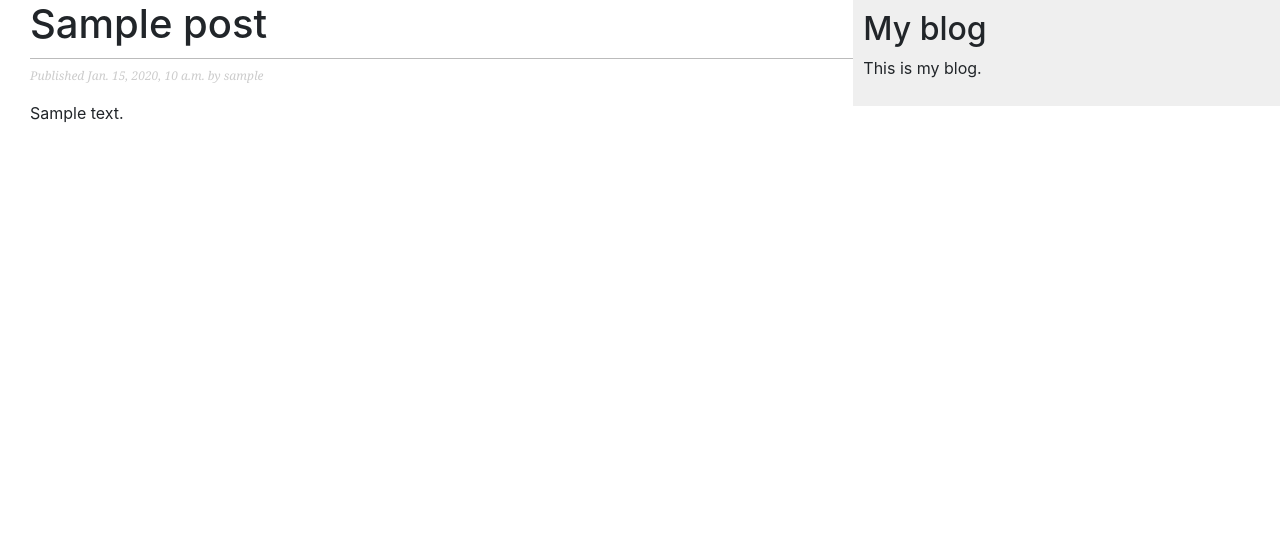
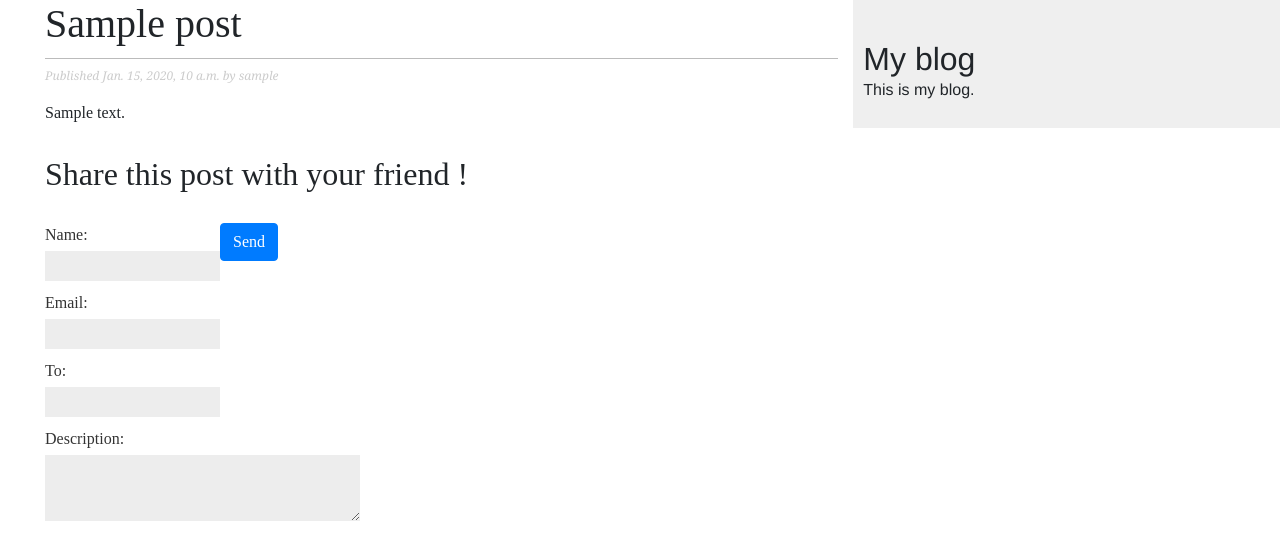
Before and after one commit to io-23SklyarAnton/django_blog, a Django app: a page that uses blog/templates/basic.html in a window 1280 px wide. Shown: the top 560 px of the page. Run offline with Django 5.2, Linux system fonts and the light colour scheme; tables that the repository leaves empty hold one stand-in row (values such as "Sample post"); some libraries are stand-ins or nearby versions.

Commit message:
added possibility to send a post to your friend via email

```diff
--- /dev/null
+++ b/blog/forms.py
@@ -0,0 +1,8 @@
+from django import forms
+
+
+class EmailForm(forms.Form):
+    name = forms.CharField(max_length=25)
+    email = forms.EmailField()
+    to = forms.EmailField()
+    description = forms.CharField(required=False, widget=forms.Textarea(attrs={'rows': 3}))
--- a/blog/static/css/blog.css
+++ b/blog/static/css/blog.css
@@ -1,37 +1,43 @@
 body {
-    margin:0;
-    padding:0;
-    font-family:helvetica, sans-serif;
+    margin: 0;
+    padding: 0;
+    font-family: helvetica, sans-serif;
 }
 
 a {
-    color:#00abff;
-    text-decoration:none;
+    color: #00abff;
+    text-decoration: none;
 }
 
 h1 {
-    font-weight:normal;
-    border-bottom:1px solid #bbb;
-    padding:0 0 10px 0;
+    font-weight: normal;
+    border-bottom: 1px solid #bbb;
+    padding: 0 0 10px 0;
 }
 
 h2 {
-    font-weight:normal;
-    margin:30px 0 0;
+    font-weight: normal;
+    margin: 30px 30px 0 0;
 }
 
 #content {
-    padding:0 0 0 30px;
+    padding: 0 0 0 30px;
+    font-family: "Agency FB", serif;
+}
+
+form {
+    font-weight: normal;
+    margin: 30px 0 0;
 }
 
 #sidebar {
-    padding:10px;
-    background:#efefef;
-    height:100%;
+    padding: 10px;
+    background: #efefef;
+    height: 100%;
 }
 
 p.date {
-    color:#ccc;
+    color: #ccc;
     font-family: georgia, serif;
     font-size: 12px;
     font-style: italic;
@@ -39,50 +45,55 @@ p.date {
 
 /* pagination */
 .pagination {
-    margin:40px 0;
-    font-weight:bold;
+    margin: 40px 0;
+    font-weight: bold;
 }
 
 /* forms */
 label {
-    float:left;
-    clear:both;
-    color:#333;
-    margin-bottom:4px;
+    float: left;
+    clear: both;
+    color: #333;
+    margin-bottom: 4px;
 }
+
 input, textarea {
-    clear:both;
-    float:left;
-    margin:0 0 10px;
-    background:#ededed;
-    border:0;
-    padding:6px 10px;
-    font-size:12px;
+    clear: both;
+    float: left;
+    margin: 0 0 10px;
+    background: #ededed;
+    border: 0;
+    padding: 6px 10px;
+    font-size: 12px;
 }
+
 input[type=submit] {
-    font-weight:bold;
-    background:#00abff;
-    color:#fff;
-    padding:10px 20px;
-    font-size:14px;
-    text-transform:uppercase;
+    font-weight: bold;
+    background: #00abff;
+    color: #fff;
+    padding: 10px 20px;
+    font-size: 14px;
+    text-transform: uppercase;
 }
+
 .errorlist {
-    color:#cc0033;
-    float:left;
-    clear:both;
-    padding-left:10px;
+    color: #cc0033;
+    float: left;
+    clear: both;
+    padding-left: 10px;
 }
 
 /* comments */
 .comment {
-    padding:10px;
+    padding: 10px;
 }
+
 .comment:nth-child(even) {
-    background:#efefef;
+    background: #efefef;
 }
+
 .comment .info {
-    font-weight:bold;
-    font-size:12px;
-    color:#666;
+    font-weight: bold;
+    font-size: 12px;
+    color: #666;
 }
--- a/blog/templates/basic.html
+++ b/blog/templates/basic.html
@@ -4,8 +4,8 @@
 <html lang="en">
 <head>
     <title>{% block title %}{% endblock %}</title>
+    {% bootstrap_css %}
     <link href="{% static "css/blog.css" %}" rel="stylesheet">
-        {% bootstrap_css %}
 </head>
 <body>
 <div class="container-fluid">
--- a/blog/templates/post/post-detail.html
+++ b/blog/templates/post/post-detail.html
@@ -1,11 +1,39 @@
 {% extends "basic.html" %}
+{% load static %}
+
+{% block extra_css %}
+    <link rel="stylesheet" href="{% static 'css/blog.css' %}">
+{% endblock %}
 
 {% block title %}{{ post.title }}{% endblock %}
+{% block content %}
+    <div class="container">
+        <div class="row">
+            <div class="col-12">
+                <h1>{{ post.title }}</h1>
+                <p class="date">
+                    Published {{ post.publish }} by {{ post.author }}
+                </p>
+                {{ post.text|linebreaks }}
 
-{% block content %}
-  <h1>{{ post.title }}</h1>
-  <p class="date">
-    Published {{ post.publish }} by {{ post.author }}
-  </p>
-  {{ post.text|linebreaks }}
+                <h2>Share this post with your friend !</h2>
+                <form action="{{ post.get_absolute_url }}" class="form" method="post">
+                    {% csrf_token %}
+                    {{ form }}
+                    <button type="submit" class="btn btn-primary">Send</button>
+                </form>
+            </div>
+        </div>
+        <div class="row">
+            <div class="col-12">
+                {% if sent %}
+                    <div class="alert alert-success" role="alert">
+                        <h4 class="alert-heading"></h4>
+                        <p>successfully sent!</p>
+                        <p class="mb-0"></p>
+                    </div>
+                {% endif %}
+            </div>
+        </div>
+    </div>
 {% endblock %}
--- a/blog/urls.py
+++ b/blog/urls.py
@@ -4,5 +4,6 @@ from . import views
 app_name = 'blog'
 
 urlpatterns = [path('', views.AllPostList.as_view(), name='all_posts'),
-               path('<int:year>/<int:month>/<int:day>/<slug:post_slug>/', views.post_detail, name='post_detail'),
+               path('<int:year>/<int:month>/<int:day>/<slug:post_slug>/', views.PostDetail.as_view(),
+                    name='post_detail'),
                ]
--- a/blog/views.py
+++ b/blog/views.py
@@ -1,8 +1,14 @@
 from django.shortcuts import render, get_object_or_404
+from django.views import View
 from django.views.generic import ListView, DetailView
+from django.core.mail import send_mail
 
 from .models import Post
-from django.core.paginator import Paginator, EmptyPage, PageNotAnInteger
+from .forms import EmailForm
+
+
+def home_page(request):
+    return render(request, 'home_page.html')
 
 
 class AllPostList(ListView):
@@ -12,8 +18,22 @@ class AllPostList(ListView):
     context_object_name = 'posts'
 
 
-def post_detail(request, year, month, day, post_slug):
-    post = get_object_or_404(Post, status=Post.Status.PUBLISHED, publish__year=year, publish__month=month,
-                             publish__day=day, slug=post_slug)
+class PostDetail(View):
+    def get(self, request, year, month, day, post_slug):
+        post = get_object_or_404(Post, status=Post.Status.PUBLISHED, publish__year=year, publish__month=month,
+                                 publish__day=day, slug=post_slug)
+        return render(request, 'post/post-detail.html', {'post': post, 'form': EmailForm()})
 
-    return render(request, 'post/post-detail.html', {'post': post})
+    def post(self, request, year, month, day, post_slug):
+        post = get_object_or_404(Post, status=Post.Status.PUBLISHED, publish__year=year, publish__month=month,
+                                 publish__day=day, slug=post_slug)
+        form = EmailForm(request.POST)
+        sent = False
+        if form.is_valid():
+            clear_data = form.cleaned_data
+            post_url = request.build_absolute_uri(post.get_absolute_url())
+            title = f"{clear_data['name']} wants you to read {post.title}"
+            description = f"he sent you this message: {clear_data['description']}. Watch it on {post_url}"
+            send_mail(title, description, '80kap.i.toshka@gmail.com', [clear_data['to']])
+            sent = True
+        return render(request, 'post/post-detail.html', {'post': post, 'form': EmailForm(), 'sent': sent})
--- a/blog_project/urls.py
+++ b/blog_project/urls.py
@@ -18,11 +18,12 @@ from django.contrib import admin
 from django.urls import path, include
 from django.conf import settings
 from django.conf.urls.static import static
-
+from blog.views import home_page
 
 urlpatterns = [
     path('admin/', admin.site.urls),
     path('blog/', include('blog.urls', namespace='blog')),
+    path('', home_page),
 ]
 
 urlpatterns += static(settings.STATIC_URL, document_root=settings.STATIC_ROOT)
```
Also changed, not shown: blog/templates/home_page.html (added, +18 -0 lines), blog_project/settings.py (+10 -8 lines), 1 other file. Lines whose indentation alone changed are shown as unchanged.
